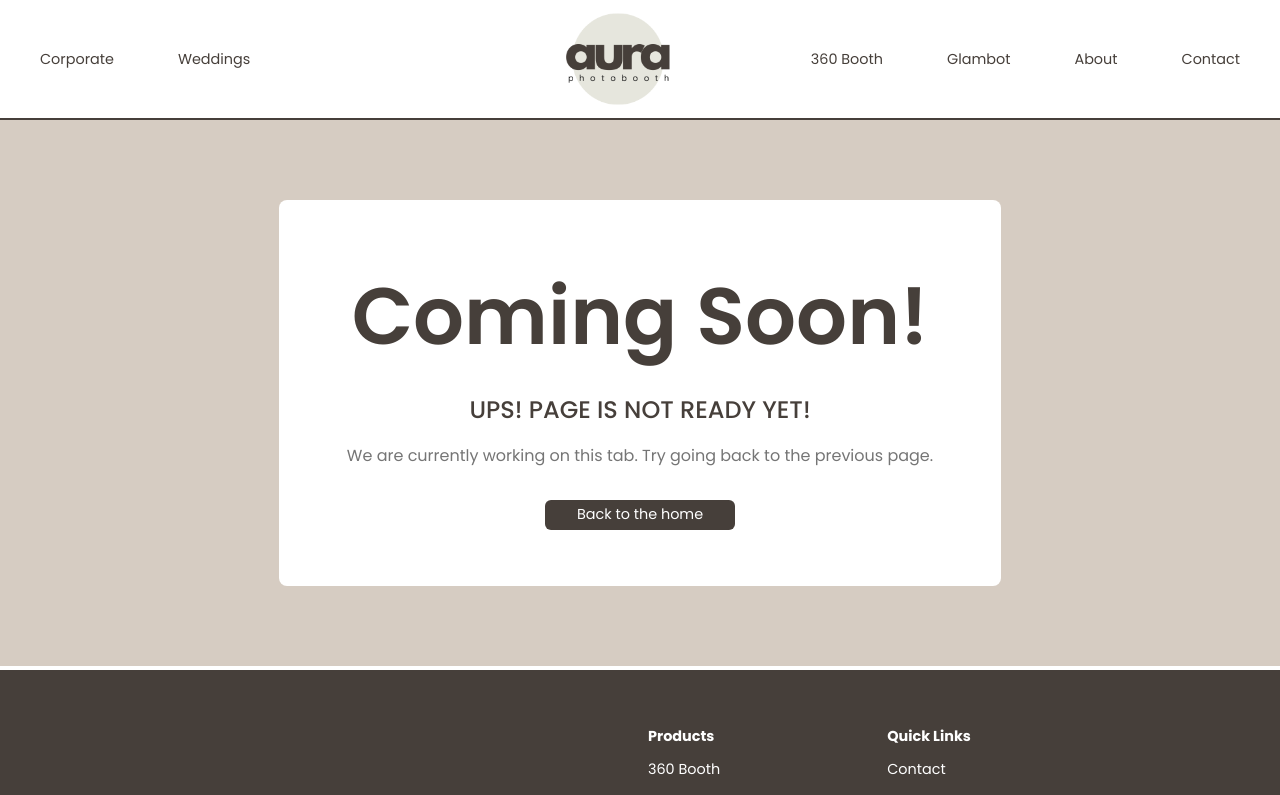
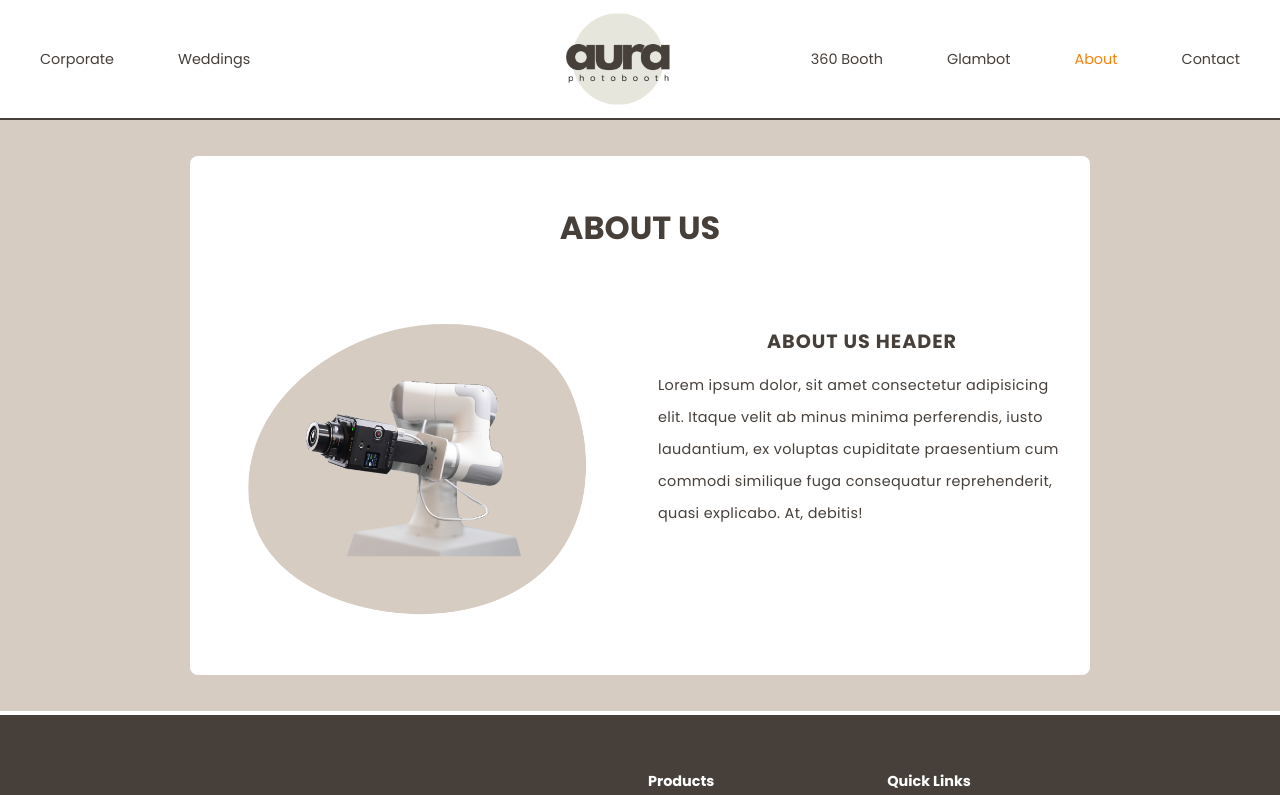
Before and after one commit to DogukanMere/photo-booth-project, a React (Vite) app: page /about in a window 1280 px wide. Shown: the top 795 px of the page. Built offline with nearby package versions, Linux system fonts and the light colour scheme.

Commit message:
some updates, about page template created

```diff
--- a/src/components/NavItem.jsx
+++ b/src/components/NavItem.jsx
@@ -1,11 +1,13 @@
 import React from 'react';
-import { Link } from 'react-router-dom';
+import { Link, useLocation } from 'react-router-dom';
 
 const NavItem = (props) => {
+  const location = useLocation();
+  console.log(location);
   const { itemName, link, textColor, textSize } = props;
   return (
     <div>
-      <Link to={link} className={`${textColor} ${textSize} font-[400] hover:brightness-[2.5] transition-all duration-150`}>
+      <Link to={link} className={`${location?.pathname === props?.navTag ? 'text-secondaryMain hover:brightness-[1.3] ' : `${textColor} hover:brightness-[2.5] `} ${textSize} font-[400] transition-all duration-150`}>
         {itemName}
       </Link>
     </div>
--- a/src/components/VideoComponent.jsx
+++ b/src/components/VideoComponent.jsx
@@ -16,14 +16,14 @@ const VideoComponent = () => {
           }}>
           <source src='/interactive_video.mp4' type='video/mp4' />
         </video>
-        <div className='z-20 text-paper absolute bottom-[17%] text-[3rem] select-none flex w-full flex-col lg:flex-row lg:justify-around lg:items-center'>
+        <div className='z-20 text-paper absolute scale-[0.85] sm:scale-[0.9] md:scale-[1] bottom-[17%] text-[3rem] select-none flex w-full flex-col lg:flex-row lg:justify-around lg:items-center'>
           <div className='flex flex-col lg:flex-row items-center justify-start lg:justify-around w-full gap-y-8'>
-            <div className='w-full min-w-[250px] lg:w-[40rem] px-10'>
-              <h2 className='text-[2.5rem] lg:text-[3.7rem] '>360 Booth</h2>
+            <div className='w-full min-w-[250px] lg:w-[40rem] px-0 lg:px-10'>
+              <h2 className='text-[2.5rem] lg:text-[3.7rem]'>360 Booth</h2>
               <p className='text-[1.3rem] sm:text-[1.8rem] lg:text-[1.5rem]'>Elevate your event to unforgettable heights with our immersive 360° video booth, ensuring every guest leaves with cherished memories that last a lifetime.</p>
             </div>
-            <div className='px-10 w-full lg:w-fit'>
-              <Link to={'/contact'} className='w-full text-nowrap bg-secondaryLight brightness-[1.2] border-4 rounded-2xl tracking-wide leading-7 border-secondaryLight px-16 py-4 text-primaryLight rounded-4xl text-[1.3rem] hover:bg-blackTrans hover:text-paper transition-all duration-300 uppercase font-bold'>
+            <div className='px-0 lg:px-10 lg:scale-[1] w-full lg:w-fit'>
+              <Link to={'/contact'} className='w-full text-nowrap bg-secondaryLight brightness-[1.2] border-4 rounded-2xl tracking-wide leading-7 border-secondaryLight px-16 py-4 text-primaryLight rounded-4xl text-[1.3rem] hover:bg-blackTrans hover:text-paper transition-all duration-500 uppercase font-bold'>
                 Book Now
               </Link>
             </div>
--- a/src/pages/About.jsx
+++ b/src/pages/About.jsx
@@ -3,15 +3,20 @@ import { Link } from 'react-router-dom';
 
 const About = () => {
   return (
-    <div className='bg-secondaryLight min-h-[50vh] flex items-center justify-center px-3'>
-      <div className='max-w-[1420px] mx-auto px-7 py-14 bg-paper rounded-lg flex justify-center items-center my-20'>
-        <div className='flex flex-col max-w-[700px] items-center px-2 sm:px-10 text-grey600 gap-y-4'>
-          <h2 className='text-[2.7rem] sm:text-[5rem] text-primaryLight font-semibold'>Coming Soon!</h2>
-          <p className='text-[1.3rem] sm:text-[1.5rem] text-primaryLight uppercase text-center font-medium'>Ups! Page is not ready yet!</p>
-          <p className='text-[0.9rem] sm:text-[1rem] text-center mb-4'>We are currently working on this tab. Try going back to the previous page.</p>
-          <Link to={'/'} className='px-2 sm:px-8 py-1 bg-primaryLight text-paper rounded-md text-[0.9rem] text-nowrap'>
-            Back to the home
-          </Link>
+    <div className='w-screen min-h-[35rem] flex flex-col justify-center py-9 px-5 bg-secondaryLight relative'>
+      <div className='max-w-[900px] mx-auto items-center justify-center px-4 py-10 bg-paper rounded-lg'>
+        <h2 className='mb-10 text-[1.4rem] sm:text-[2rem] font-bold text-primaryLight text-center w-full leading-[2rem] sm:leading-[3rem] sm:text-start uppercase py-2 flex justify-center items-center text-nowrap'>About Us</h2>
+        {/* 2 COL GRID */}
+        <div className='grid grid-cols-1 sm:grid-cols-2 py-2 gap-x-5'>
+          {/* Left Image */}
+          <div className='col-span-1 flex justify-center items-center'>
+            <img src='/glambot_1.png' alt='our image' className='max-w-[25rem] min-w-[6rem]' />
+          </div>
+          {/* Right Text */}
+          <div className='col-span-1 flex flex-col gap-y-3 px-2'>
+            <h3 className='mt-5 text-primaryLight font-bold uppercase tracking-wider text-[1.2rem] self-center'>About us header</h3>
+            <p className='tracking-wide leading-8 text-primaryLight text-[0.9rem]'>Lorem ipsum dolor, sit amet consectetur adipisicing elit. Itaque velit ab minus minima perferendis, iusto laudantium, ex voluptas cupiditate praesentium cum commodi similique fuga consequatur reprehenderit, quasi explicabo. At, debitis!</p>
+          </div>
         </div>
       </div>
     </div>
--- a/src/pages/Contact.jsx
+++ b/src/pages/Contact.jsx
@@ -60,7 +60,7 @@ const Contact = () => {
   const inputClassName = (inputName) => `text-[0.8rem] text-fcPrimary font-light px-3 py-1 border-b-[1px] outline-0 ${focusedInput === inputName ? 'border-primaryLight' : 'border-grey300'} transition-all duration-500`;
 
   return (
-    <div className='w-screen min-h-[35rem] flex flex-col justify-center py-[6rem] pb-[7rem] bg-secondaryLight relative'>
+    <div className='w-screen min-h-[35rem] flex flex-col justify-center px-2 py-[2rem] bg-secondaryLight relative'>
       <div className='max-w-[1420px] mx-auto items-center justify-center px-4 sm:px-10 py-10 bg-paper rounded-lg'>
         <div className={`${state.succeeded ? 'flex' : 'hidden'} flex-col text-fcPrimary text-[0.9rem] gap-y-4`}>
           <h2 className='text-[1.3rem] text-center mb-6 text-primaryLight font-medium'>Thank You!</h2>
--- a/src/sections/Footer.jsx
+++ b/src/sections/Footer.jsx
@@ -51,6 +51,9 @@ const Footer = () => {
               <Link to={`/contact`} className={`${commonStyle.link}`}>
                 Contact
               </Link>
+              <Link to={`/about`} className={`${commonStyle.link}`}>
+                About Us
+              </Link>
             </div>
             <div className='flex flex-nowrap flex-col items-start text-[0.9rem] text-paper gap-y-3 row-span-1'>
               <h4 className='font-bold text-[0.9rem]'>Get in touch</h4>
--- a/src/sections/Header.jsx
+++ b/src/sections/Header.jsx
@@ -18,8 +18,8 @@ const Header = () => {
       <div className='w-screen bg-paper h-[100px] md:h-[120px] px-10 flex flex-none items-center fixed top-0 left-0 z-30 border-b-[2px] border-primaryLight'>
         <div className='flex flex-nowrap justify-between items-center w-full relative'>
           <div className='hidden md:flex flex-nowrap gap-x-10 lg:gap-x-16 flex-1 justify-start text-nowrap'>
-            <NavItem itemName={'Corporate'} link={'/corporate'} textColor={`text-primaryLight`} textSize={`text-[0.9rem]`} />
-            <NavItem itemName={'Weddings'} link={'/wedding'} textColor={`text-primaryLight`} textSize={`text-[0.9rem]`} />
+            <NavItem itemName={'Corporate'} link={'/corporate'} textColor={`text-primaryLight`} textSize={`text-[0.9rem]`} navTag={`/corporate`} />
+            <NavItem itemName={'Weddings'} link={'/wedding'} textColor={`text-primaryLight`} textSize={`text-[0.9rem]`} navTag={`/wedding`} />
           </div>
           {/* Logo */}
           <Link to={`/`} className='flex-1 flex justify-center'>
@@ -30,10 +30,10 @@ const Header = () => {
 
           {/* Menu Items */}
           <div className='hidden md:flex flex-nowrap gap-x-10 lg:gap-x-16 flex-1 justify-end text-nowrap'>
-            <NavItem itemName={'360 Booth'} link={'/'} textColor={`text-primaryLight`} textSize={`text-[0.9rem]`} />
-            <NavItem itemName={'Glambot'} link={'/glambot'} textColor={`text-primaryLight`} textSize={`text-[0.9rem]`} />
-            <NavItem itemName={'About'} link={'/about'} textColor={`text-primaryLight`} textSize={`text-[0.9rem]`} />
-            <NavItem itemName={'Contact'} link={'/contact'} textColor={`text-primaryLight`} textSize={`text-[0.9rem]`} />
+            <NavItem itemName={'360 Booth'} link={'/'} textColor={`text-primaryLight`} textSize={`text-[0.9rem]`} navTag={`/`} />
+            <NavItem itemName={'Glambot'} link={'/glambot'} textColor={`text-primaryLight`} textSize={`text-[0.9rem]`} navTag={`/glambot`} />
+            <NavItem itemName={'About'} link={'/about'} textColor={`text-primaryLight`} textSize={`text-[0.9rem]`} navTag={`/about`} />
+            <NavItem itemName={'Contact'} link={'/contact'} textColor={`text-primaryLight`} textSize={`text-[0.9rem]`} navTag={`/contact`} />
           </div>
         </div>
       </div>
@@ -51,12 +51,12 @@ const Header = () => {
         <div className='md:hidden fixed top-0 left-0 w-full h-fit z-40 overflow-y-auto text-paper' onClick={toggleMenu}>
           <div className='w-full max-w-[400px] p-8 mx-auto'>
             <div className=' h-screen  flex flex-col relative justify-center items-center text-nowrap gap-y-10 font-bold uppercase'>
-              <NavItem itemName={'Corporate'} link={'/corporate'} textColor={`text-paper hover:text-primaryLight`} textSize={hamburgerItemStyle} />
-              <NavItem itemName={'Weddings'} link={'/wedding'} textColor={`text-paper hover:text-primaryLight`} textSize={hamburgerItemStyle} />
-              <NavItem itemName={'360 Booth'} link={'/'} textColor={`text-paper hover:text-primaryLight`} textSize={hamburgerItemStyle} />
-              <NavItem itemName={'Glambot'} link={'/glambot'} textColor={`text-paper hover:text-primaryLight`} textSize={hamburgerItemStyle} />
-              <NavItem itemName={'About'} link={'/about'} textColor={`text-paper hover:text-primaryLight`} textSize={hamburgerItemStyle} />
-              <NavItem itemName={'Contact'} link={'/contact'} textColor={`text-paper hover:text-primaryLight`} textSize={hamburgerItemStyle} />
+              <NavItem itemName={'Corporate'} link={'/corporate'} textColor={`text-paper hover:text-primaryLight`} textSize={hamburgerItemStyle} navTag={`/corporate`} />
+              <NavItem itemName={'Weddings'} link={'/wedding'} textColor={`text-paper hover:text-primaryLight`} textSize={hamburgerItemStyle} navTag={`/wedding`} />
+              <NavItem itemName={'360 Booth'} link={'/'} textColor={`text-paper hover:text-primaryLight`} textSize={hamburgerItemStyle} navTag={`/`} />
+              <NavItem itemName={'Glambot'} link={'/glambot'} textColor={`text-paper hover:text-primaryLight`} textSize={hamburgerItemStyle} navTag={`/glambot`} />
+              <NavItem itemName={'About'} link={'/about'} textColor={`text-paper hover:text-primaryLight`} textSize={hamburgerItemStyle} navTag={`/about`} />
+              <NavItem itemName={'Contact'} link={'/contact'} textColor={`text-paper hover:text-primaryLight`} textSize={hamburgerItemStyle} navTag={`/contact`} />
             </div>
           </div>
         </div>
```
